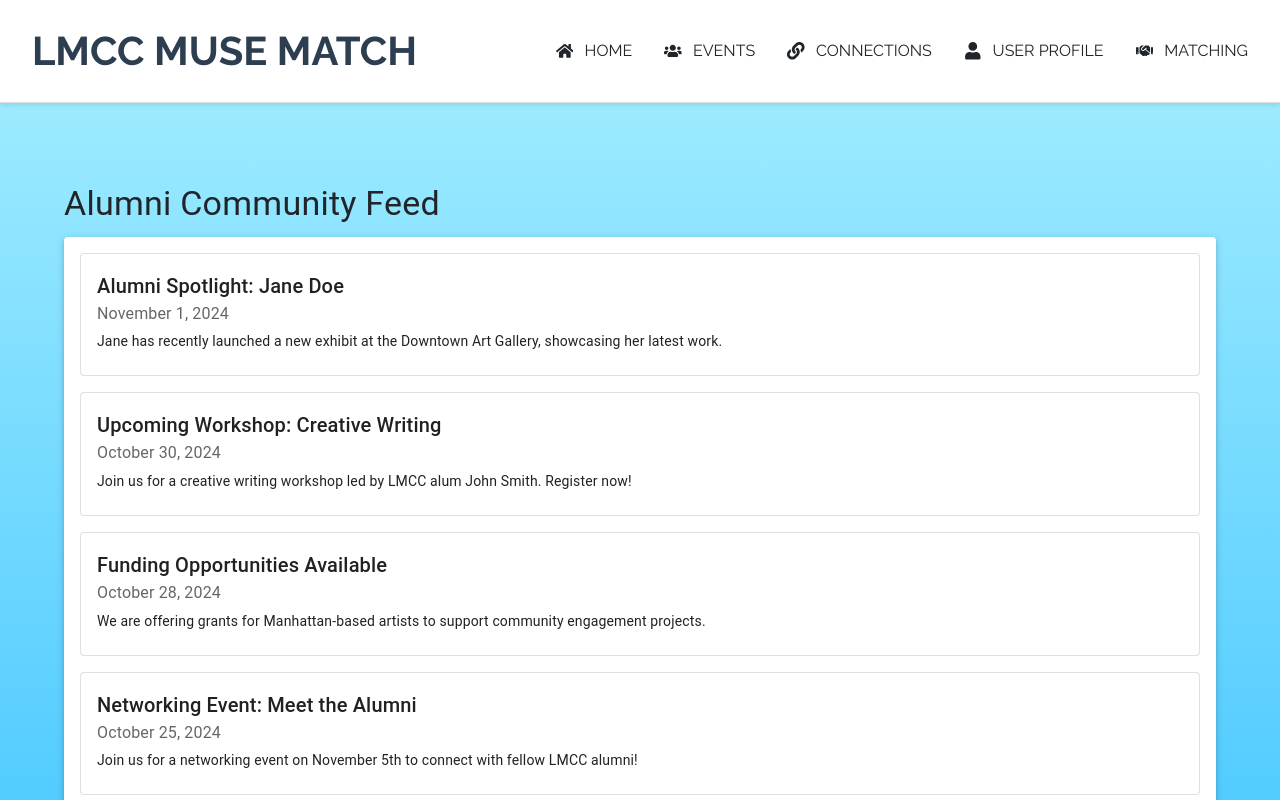
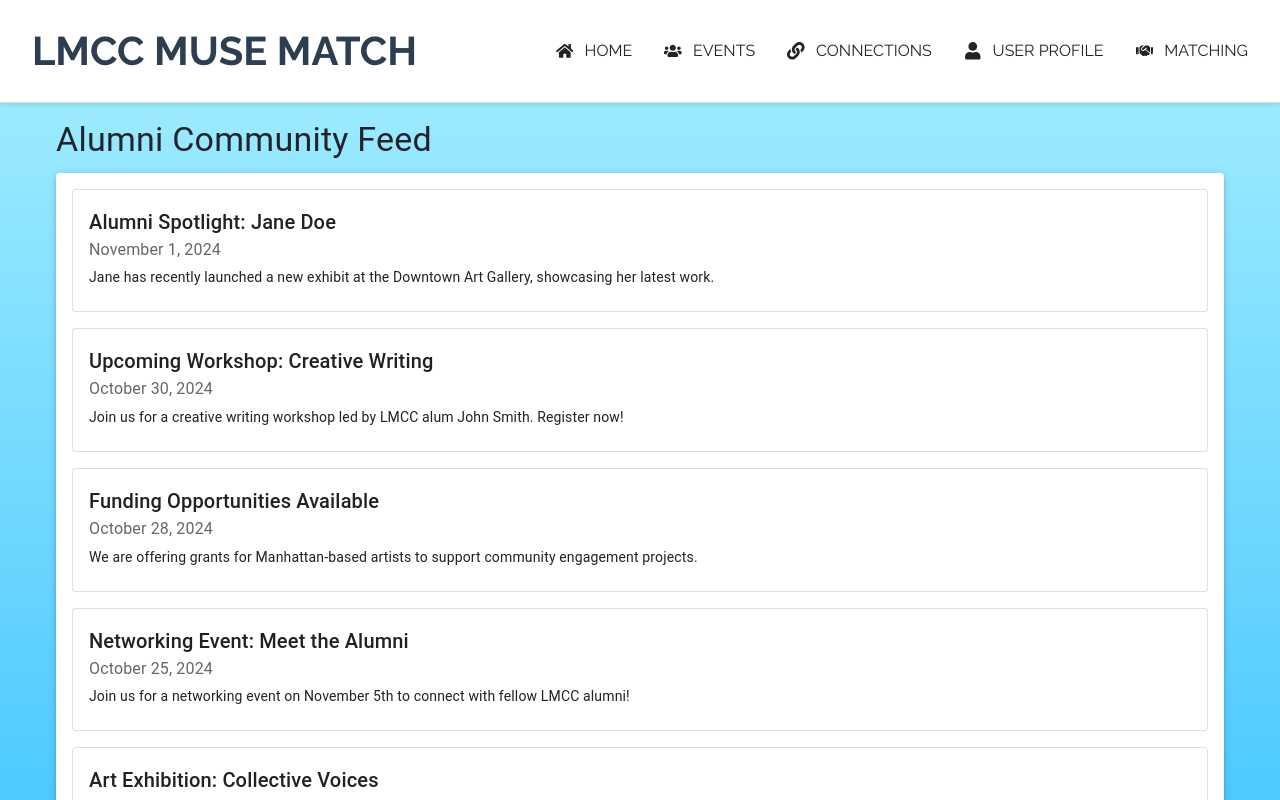
Before and after one commit to cfgcolumbus24/Team-20, a React (Vite) app in the folder musematch/: page / in a window 1280 px wide. Shown: the top 800 px of the page. Built offline with nearby package versions, Linux system fonts and the light colour scheme.

Commit message:
added some padding to the homepage

```diff
--- a/musematch/src/pages/main.tsx
+++ b/musematch/src/pages/main.tsx
@@ -72,6 +72,7 @@ export const Main = () => {
       maxWidth="lg"
       style={{
         paddingTop: "80px",
+        padding: "16px", // Added padding here
         overflow: "hidden",
         maxHeight: "calc(150vh - 80px)",
       }}
```
